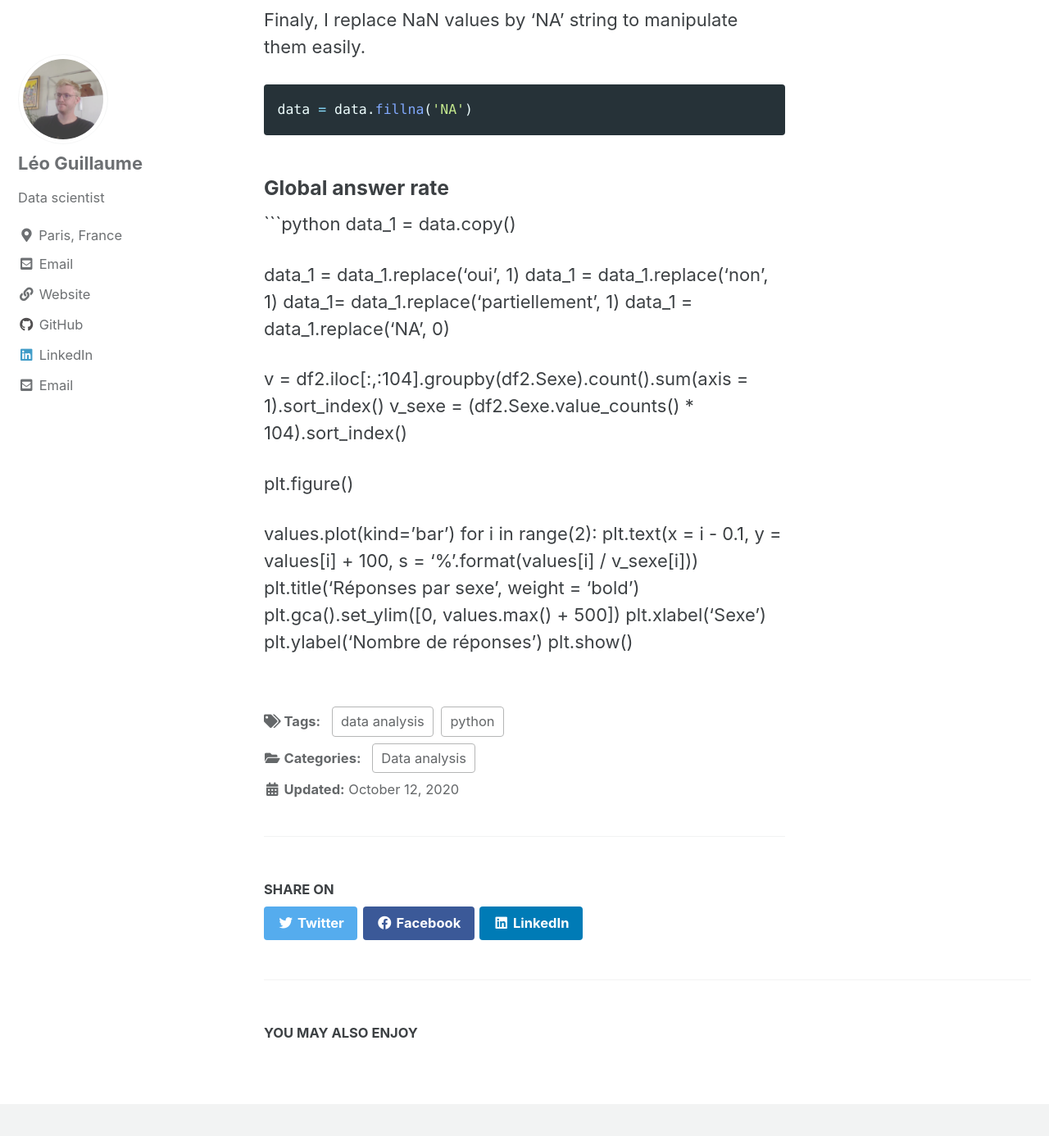
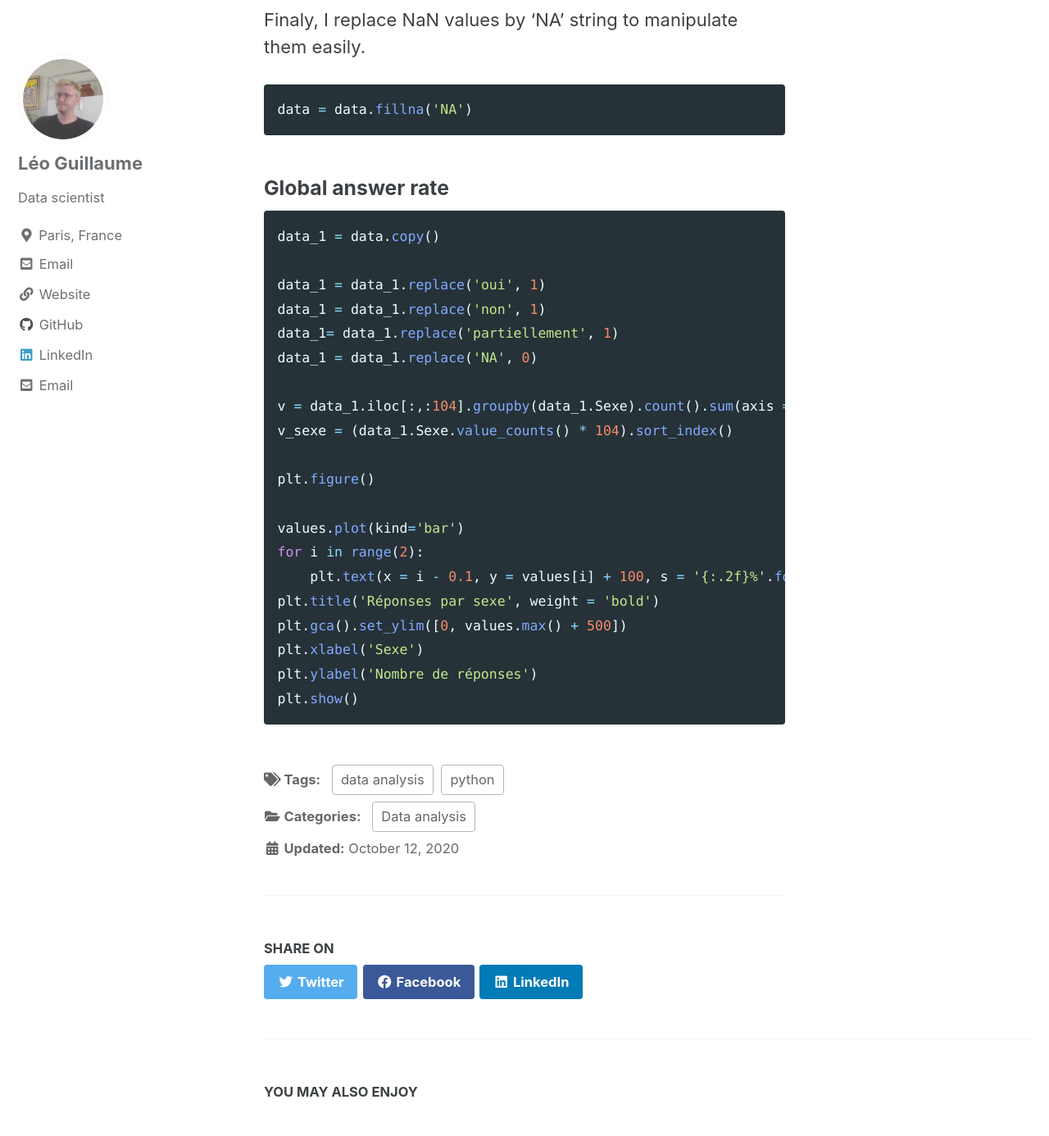
Before and after one commit to leoguillaume/leoguillaume.github.io, a Jekyll site: the page built from _posts/2020-10-12-medicalsurveyanalysis.md, in a window 1280 px wide and 1400 px high, scrolled down 2004 px. Shown: the top 1386 px of the window at 82% size. Built offline with Jekyll 4.4.1, drawn with Linux system fonts in a browser that asks for light colours; cached includes are drawn as plain includes.

Commit message:
blog index

````diff
--- a/_posts/2020-10-12-medicalsurveyanalysis.md
+++ b/_posts/2020-10-12-medicalsurveyanalysis.md
@@ -39,7 +39,7 @@
 Then the age column was polluted by 'ans' strings (years old in French). Moreover, the patients came from 3 different care centers (Nantes, Bordeaux and Strasbourg) and there were different syntaxes for each.
 
 ```python
-data.âge = data['âge'].astype(dtype = 'str').map(lambda x: x.strip().rstrip('ans').strip()).astype(dtype = 'int')
+data['âge'] = data['âge'].astype(dtype = 'str').map(lambda x: x.strip().rstrip('ans').strip()).astype(dtype = 'int')
 
 def care_center_cleaning(x):
     x = x.strip().lower()
@@ -68,8 +68,8 @@
 data_1= data_1.replace('partiellement', 1)
 data_1 = data_1.replace('NA', 0)
 
-v = df2.iloc[:,:104].groupby(df2.Sexe).count().sum(axis = 1).sort_index()
-v_sexe = (df2.Sexe.value_counts() * 104).sort_index()
+v = data_1.iloc[:,:104].groupby(data_1.Sexe).count().sum(axis = 1).sort_index()
+v_sexe = (data_1.Sexe.value_counts() * 104).sort_index()
 
 plt.figure()
 
@@ -81,3 +81,4 @@
 plt.xlabel('Sexe')
 plt.ylabel('Nombre de réponses')
 plt.show()
+```
````
Also changed, not shown: _pages/blog_index.md (+2 -0 lines).
